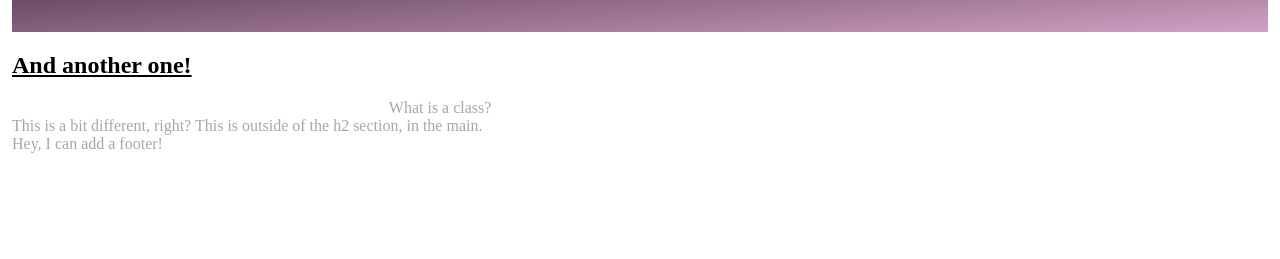
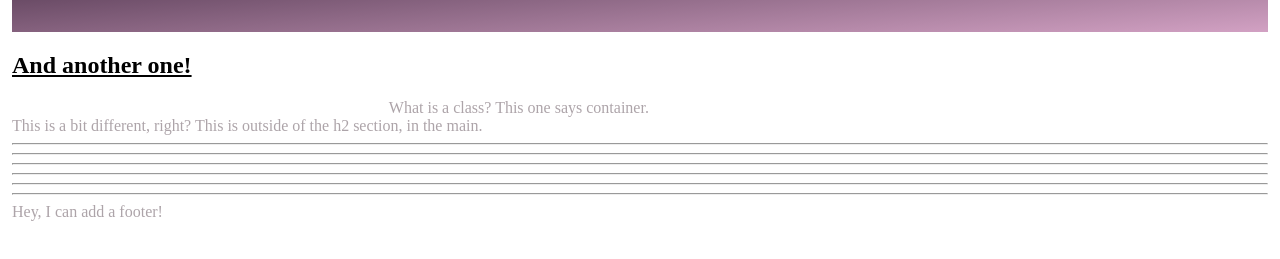
Before and after one commit to iesnoth/my_project, a plain HTML site: page index.html in a window 1280 px wide. Shown: the part 77-336 px from the top of the page. Drawn offline with Linux system fonts and the light colour scheme.

Commit message:
changed some text

```diff
--- a/index.html
+++ b/index.html
@@ -15,10 +15,16 @@
     <main>
         <h2>And another one!</h2>
         <section class="container">
-        What is a class?
+        What is a class? This one says container.
         </section>
     This is a bit different, right? This is outside of the h2 section, in the main.
     </main>
 </body>
+<hr>
+<hr>
+<hr>
+<hr>
+<hr>
+<hr>
 <footer>Hey, I can add a footer!</footer>
 </html>
```
